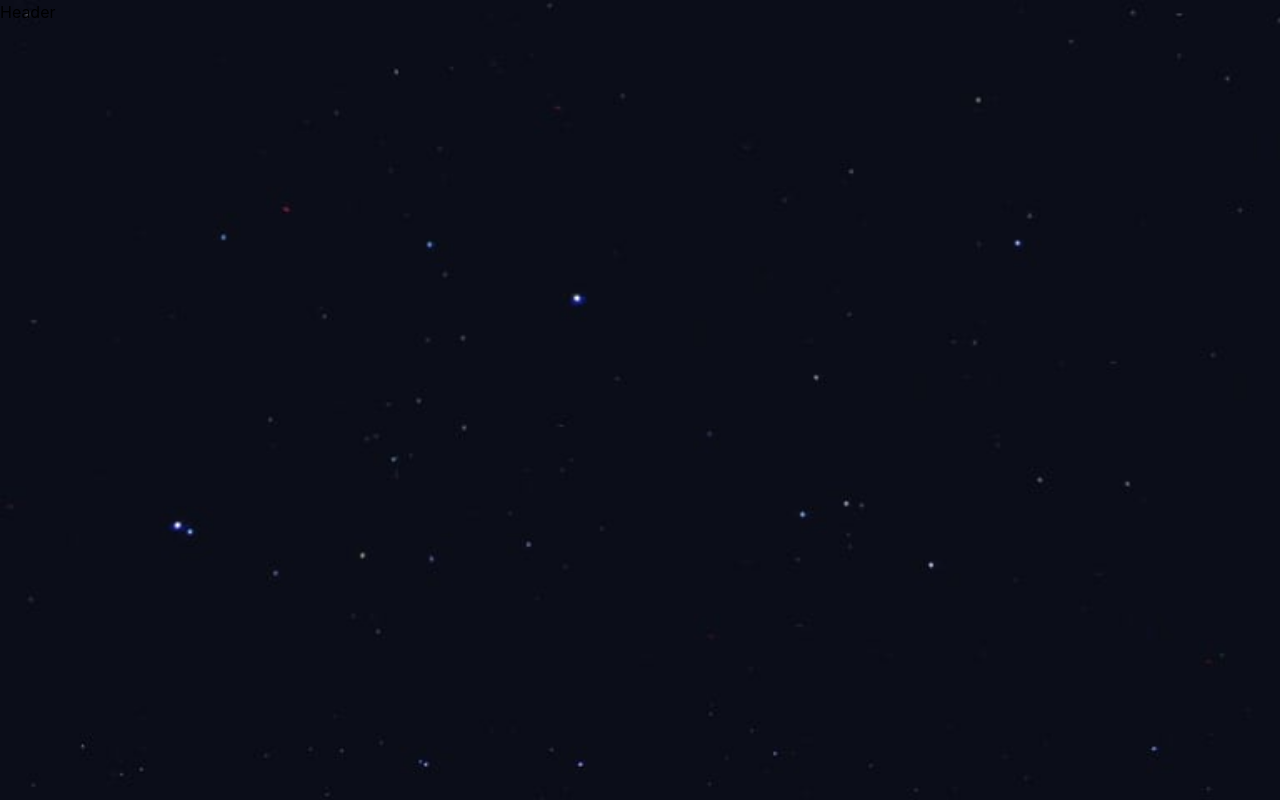
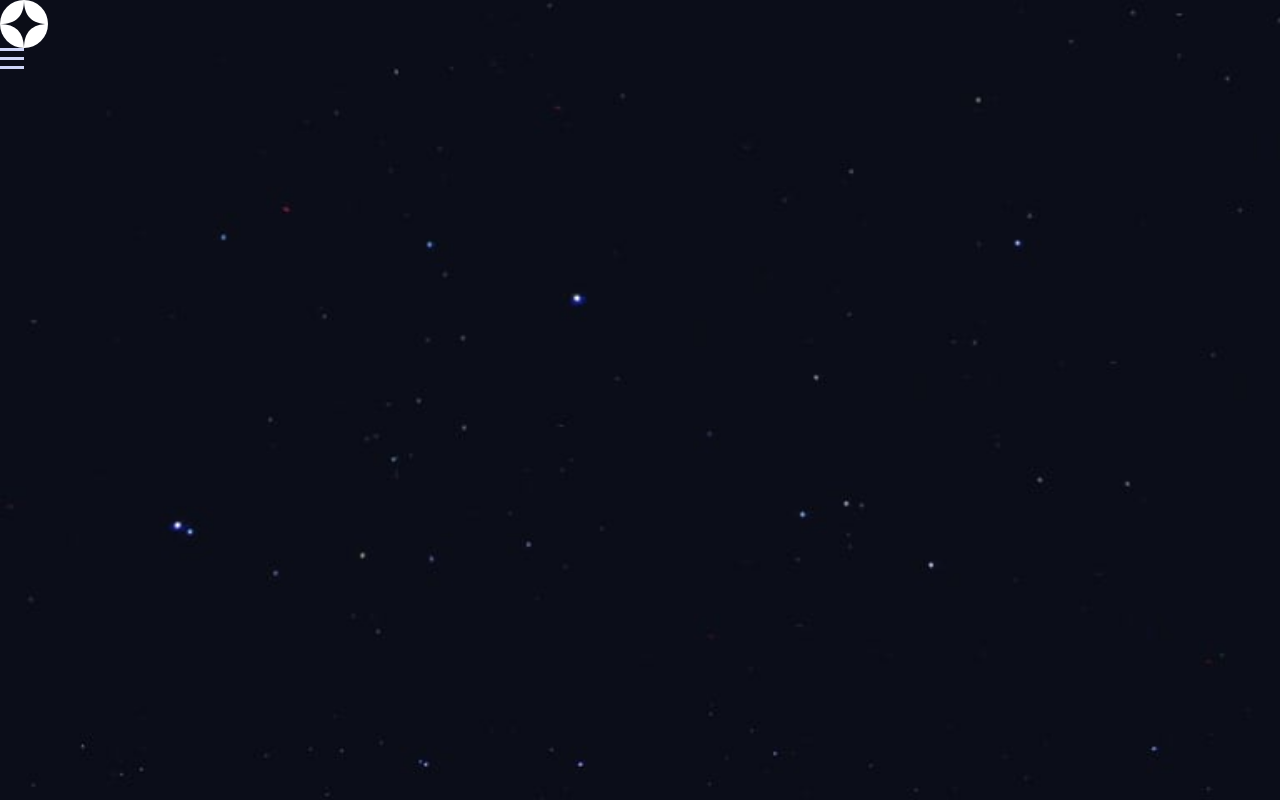
Before and after one commit to leo3210k/Space_Tourism, a React (Create React App) app: page / in a window 1280 px wide. Built offline with nearby package versions, Linux system fonts and the light colour scheme.

Commit message:
add header icons

```diff
--- a/src/components/Header.jsx
+++ b/src/components/Header.jsx
@@ -1,9 +1,13 @@
 import './Header.css';
+
+import logo from '../assets/icons/logo.svg'
+import hamburguer from '../assets/icons/icon-hamburger.svg'
 
 function Header() {
   return (
     <div className="Header">
-      Header
+      <img src={logo} alt="logo" />
+      <img src={hamburguer} alt="hamburguer" />
     </div>
   );
 }
```
